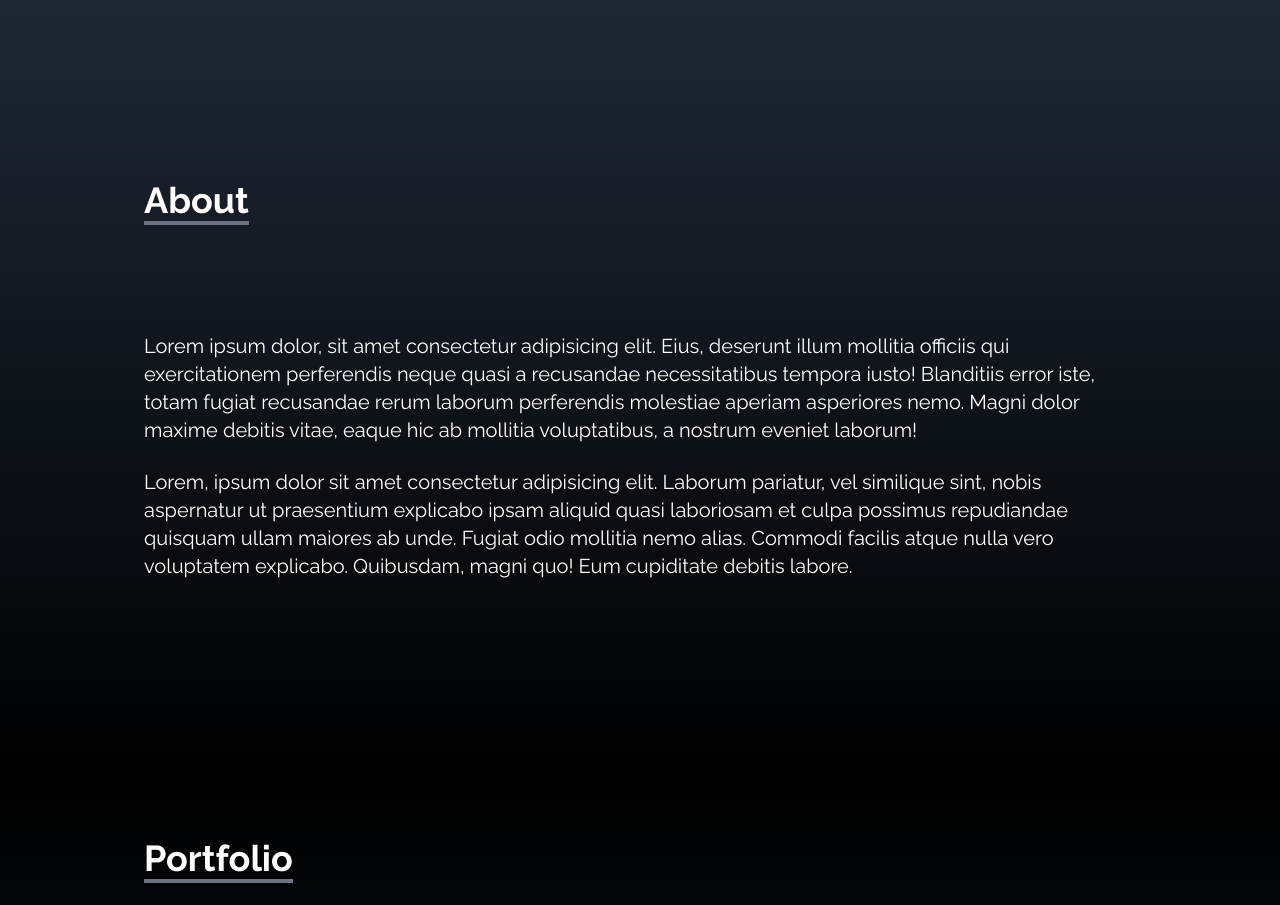
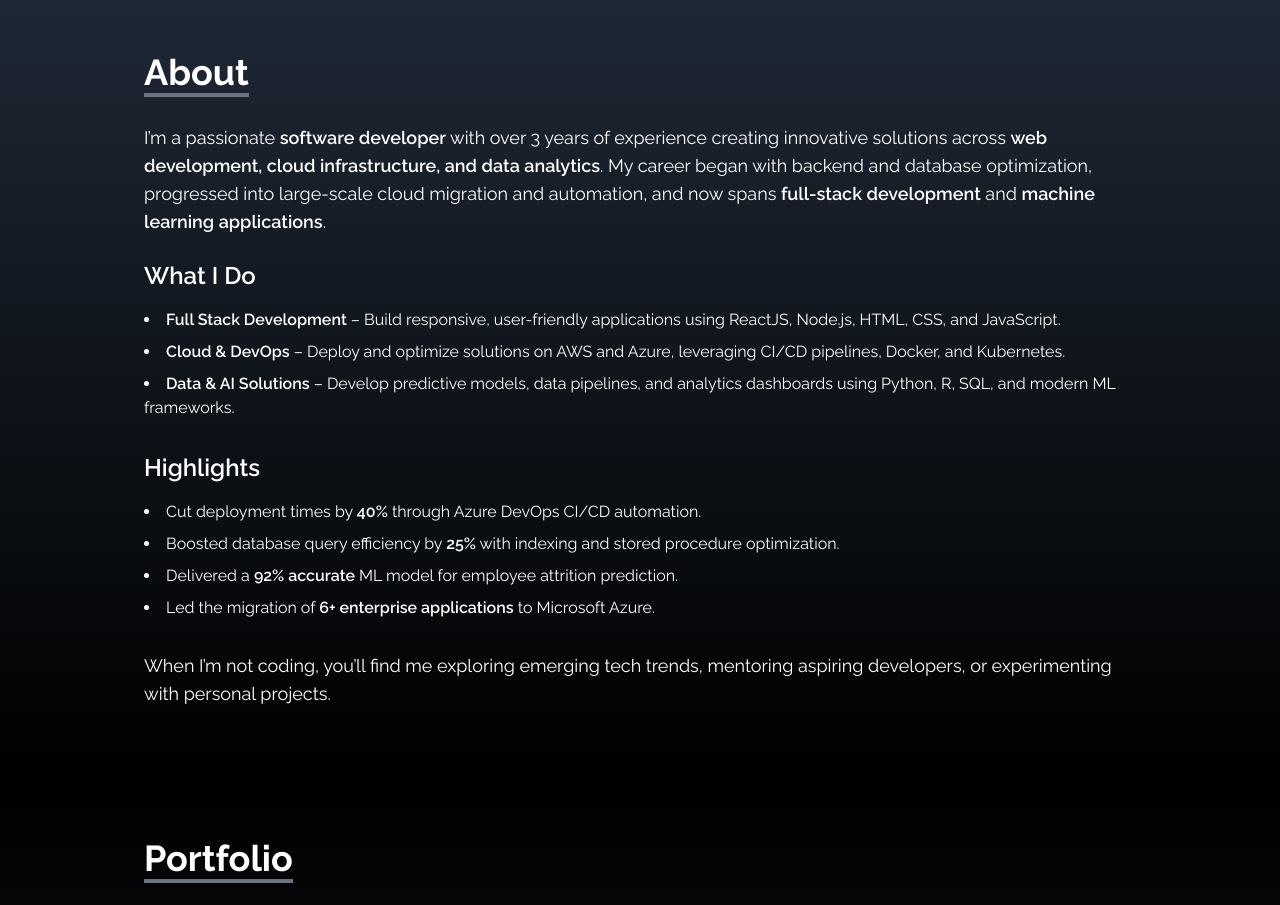
Before and after one commit to salonichauhan1101/Portfolio_Saloni, a React (Create React App) app: page / in a window 1280 px wide. Shown: the part 820-1725 px from the top of the page. Built offline with nearby package versions, Linux system fonts and the light colour scheme.

Commit message:
Update About section

```diff
--- a/src/components/About.jsx
+++ b/src/components/About.jsx
@@ -13,25 +13,38 @@ const About = () => {
           </p>
         </div>
 
-        <p className="text-xl mt-20">
-          Lorem ipsum dolor, sit amet consectetur adipisicing elit. Eius,
-          deserunt illum mollitia officiis qui exercitationem perferendis neque
-          quasi a recusandae necessitatibus tempora iusto! Blanditiis error
-          iste, totam fugiat recusandae rerum laborum perferendis molestiae
-          aperiam asperiores nemo. Magni dolor maxime debitis vitae, eaque hic
-          ab mollitia voluptatibus, a nostrum eveniet laborum!
-        </p>
+        <p className="text-lg mb-6">
+                I’m a passionate <span className="font-semibold">software developer</span> with over 3 years of experience
+                creating innovative solutions across <span className="font-semibold">web development, cloud infrastructure, and data analytics</span>.
+                My career began with backend and database optimization, progressed into large-scale cloud migration and automation,
+                and now spans <span className="font-semibold">full-stack development</span> and <span className="font-semibold">machine learning applications</span>.
+              </p>
 
-        <br />
+              <h3 className="text-2xl font-semibold mb-4">What I Do</h3>
+              <ul className="list-disc list-inside space-y-2 mb-8">
+                <li>
+                  <span className="font-semibold">Full Stack Development</span> – Build responsive, user-friendly applications using ReactJS, Node.js, HTML, CSS, and JavaScript.
+                </li>
+                <li>
+                  <span className="font-semibold">Cloud & DevOps</span> – Deploy and optimize solutions on AWS and Azure, leveraging CI/CD pipelines, Docker, and Kubernetes.
+                </li>
+                <li>
+                  <span className="font-semibold">Data & AI Solutions</span> – Develop predictive models, data pipelines, and analytics dashboards using Python, R, SQL, and modern ML frameworks.
+                </li>
+              </ul>
 
-        <p className="text-xl">
-          Lorem, ipsum dolor sit amet consectetur adipisicing elit. Laborum
-          pariatur, vel similique sint, nobis aspernatur ut praesentium
-          explicabo ipsam aliquid quasi laboriosam et culpa possimus repudiandae
-          quisquam ullam maiores ab unde. Fugiat odio mollitia nemo alias.
-          Commodi facilis atque nulla vero voluptatem explicabo. Quibusdam,
-          magni quo! Eum cupiditate debitis labore.
-        </p>
+              <h3 className="text-2xl font-semibold mb-4">Highlights</h3>
+              <ul className="list-disc list-inside space-y-2 mb-8">
+                <li>Cut deployment times by <span className="font-semibold">40%</span> through Azure DevOps CI/CD automation.</li>
+                <li>Boosted database query efficiency by <span className="font-semibold">25%</span> with indexing and stored procedure optimization.</li>
+                <li>Delivered a <span className="font-semibold">92% accurate</span> ML model for employee attrition prediction.</li>
+                <li>Led the migration of <span className="font-semibold">6+ enterprise applications</span> to Microsoft Azure.</li>
+              </ul>
+
+              <p className="text-lg">
+                When I’m not coding, you’ll find me exploring emerging tech trends, mentoring aspiring developers,
+                or experimenting with personal projects.
+              </p>
       </div>
     </div>
   );
```
